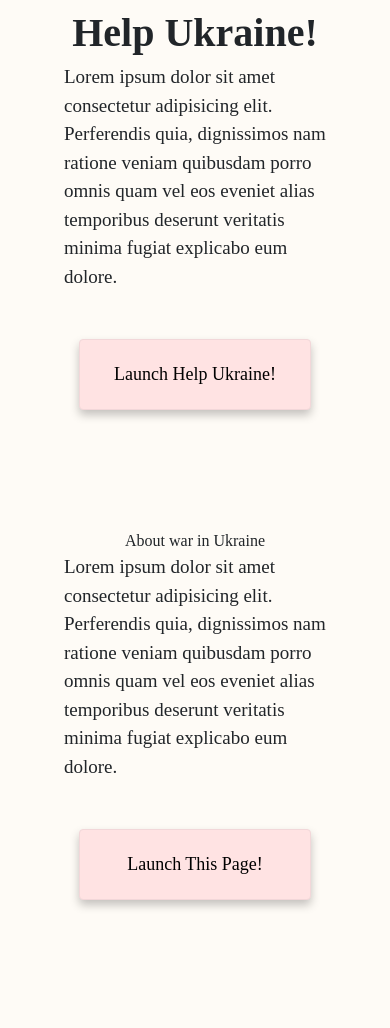
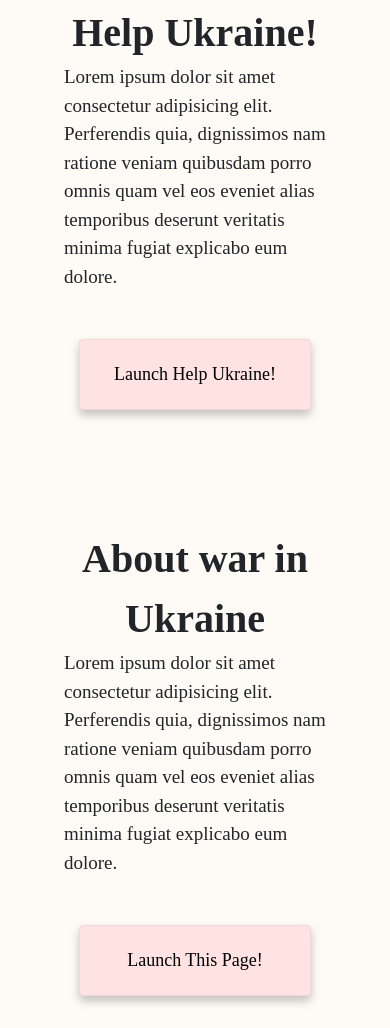
Before and after one commit to chavykina/portfolio-site, a website: page index.html in a window 390 px wide. Shown: the part 1096-2124 px from the top of the page. Before the commit the page ends 2028 px from the top, so only its background shows below. Drawn offline with nearby package versions, Linux system fonts and the light colour scheme.

Commit message:
Some title settings fixed

```diff
--- a/index.html
+++ b/index.html
@@ -154,7 +154,7 @@
           />
         </div>
         <div class="col-md-6 rounded">
-          <div class="title-aboutWar">About war in Ukraine</div>
+          <div class="title" id="title-aboutWar">About war in Ukraine</div>
 
           <div class="description">
             Lorem ipsum dolor sit amet consectetur adipisicing elit. Perferendis
--- a/styles.css
+++ b/styles.css
@@ -13,8 +13,7 @@
   .title {
     text-align: center;
   }
-  .title-aboutWar {
-    text-align: center;
+  #title-aboutWar {
     margin-top: 15px;
   }
 }
```
